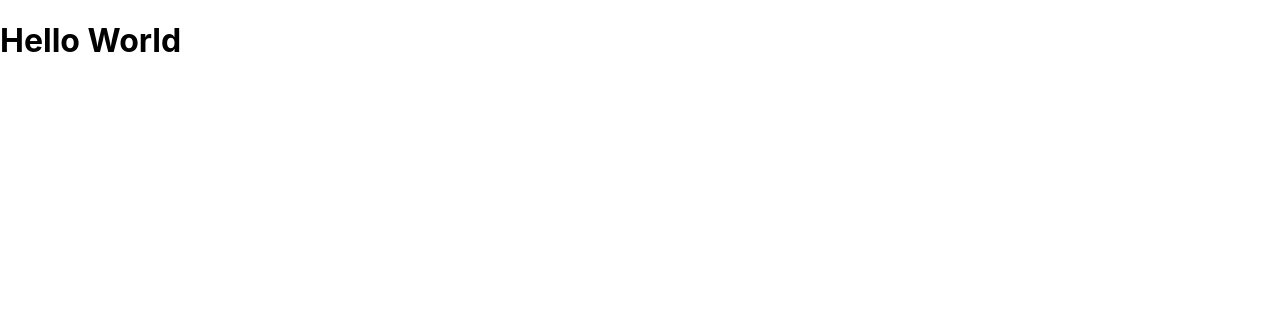
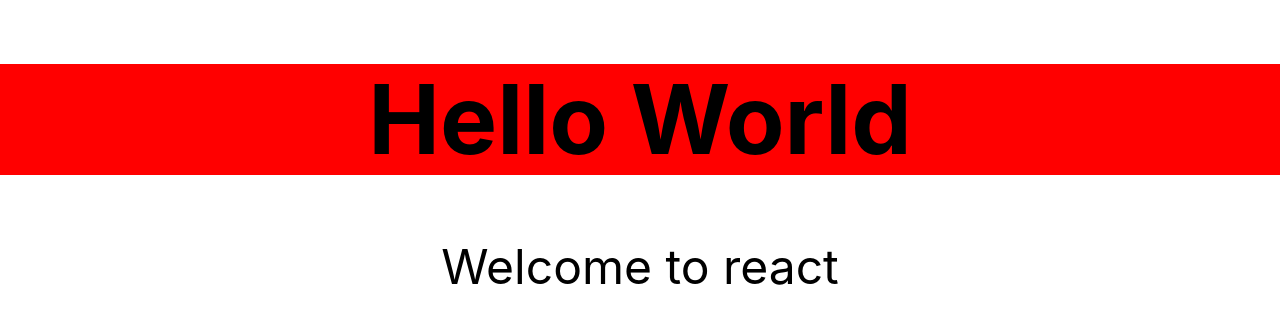
Before and after one commit to Edward-Rodriguez/robofriends, a React (Create React App) app: page / in a window 1280 px wide. Shown: the top 324 px of the page. Built offline with nearby package versions, Linux system fonts and the light colour scheme.

Commit message:
Add tachyons toolkit change page style

```diff
--- a/package.json
+++ b/package.json
@@ -8,7 +8,8 @@
     "@testing-library/user-event": "^7.1.2",
     "react": "^16.13.1",
     "react-dom": "^16.13.1",
-    "react-scripts": "3.4.1"
+    "react-scripts": "3.4.1",
+    "tachyons": "^4.12.0"
   },
   "scripts": {
     "start": "react-scripts start",
--- /dev/null
+++ b/src/Hello.css
@@ -0,0 +1,3 @@
+h1 {
+  background-color: red;
+}
--- a/src/Hello.js
+++ b/src/Hello.js
@@ -1,8 +1,14 @@
 import React, { Component } from 'react';
+import './Hello.css';
 
 class Hello extends Component {
   render() {
-    return <h1>Hello World</h1>;
+    return (
+      <div className='f1 tc'>
+        <h1>Hello World</h1>
+        <p>Welcome to react</p>
+      </div>
+    );
   }
 }
 
--- a/src/index.js
+++ b/src/index.js
@@ -4,6 +4,7 @@ import './index.css';
 // import App from './App';
 import Hello from './Hello';
 import * as serviceWorker from './serviceWorker';
+import 'tachyons';
 
 ReactDOM.render(
   <React.StrictMode>
```
Also changed, not shown: 1 other file (tests, documents, lock files or other folders).
